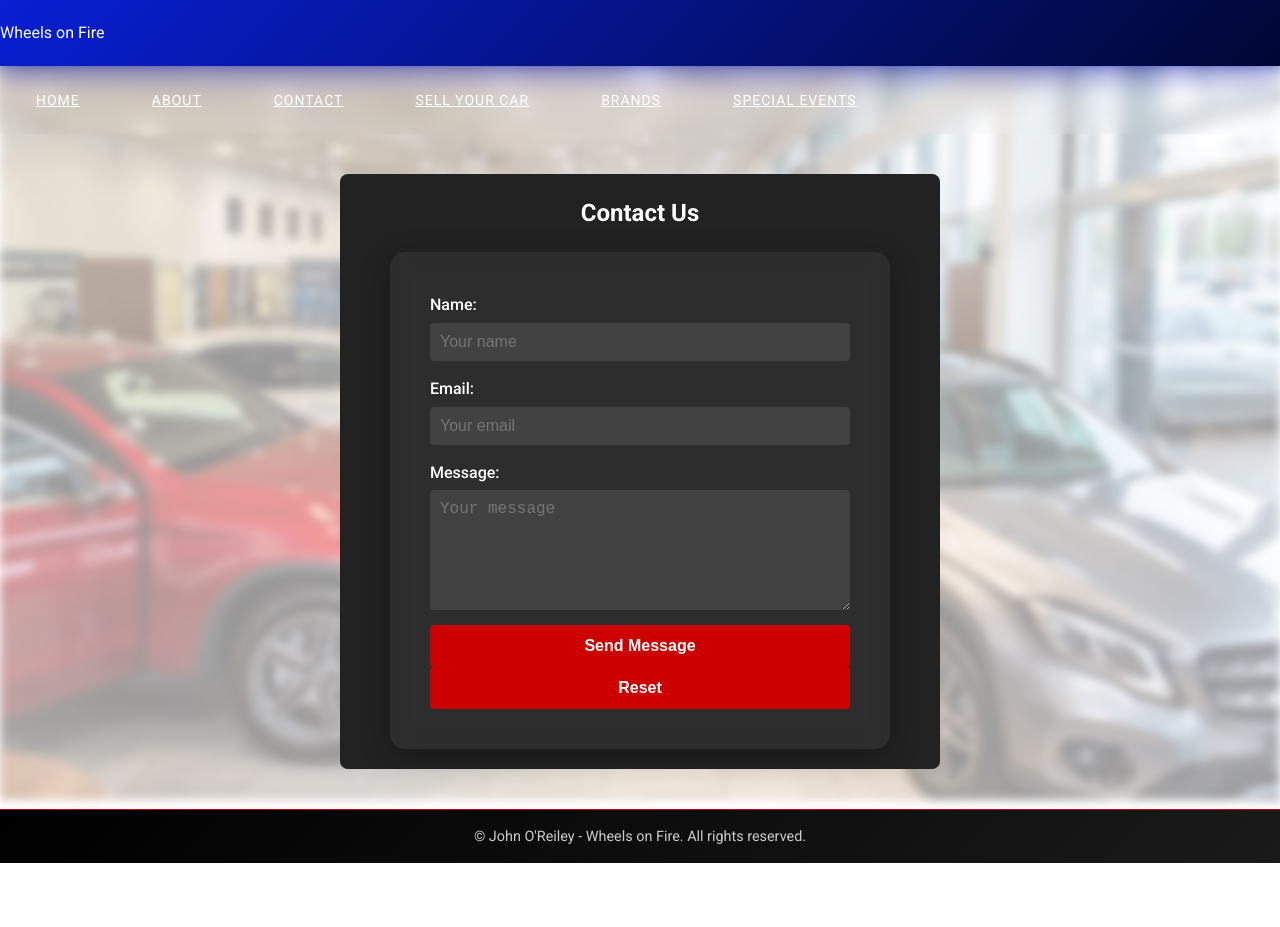
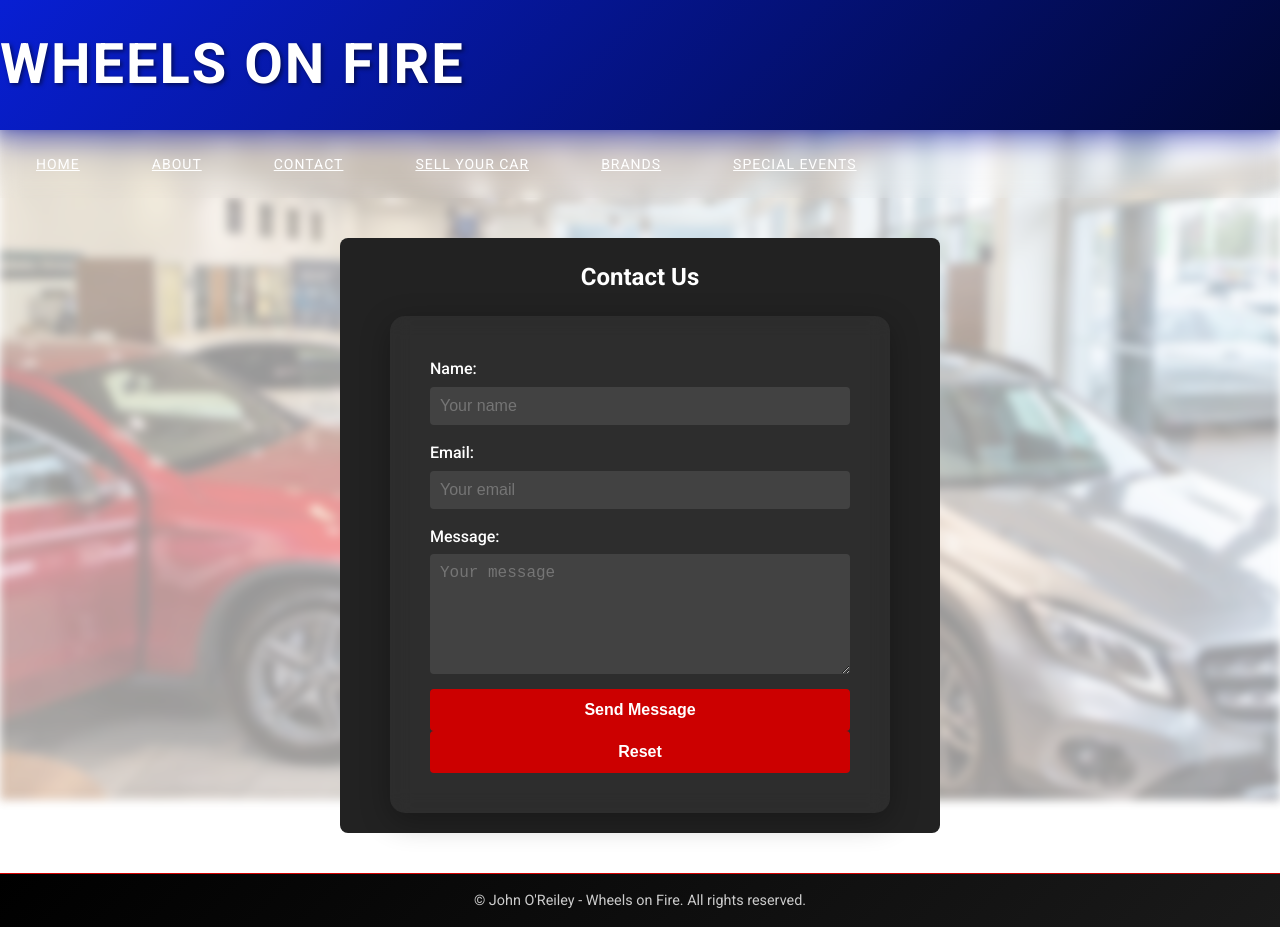
Before and after one commit to CaelumOR/WebDev_Project_EW-GL-COR, a plain HTML site: page pages/contact.html in a window 1280 px wide. Before the commit the page ends 863 px from the top, so only its background shows below. Drawn offline with Linux system fonts and the light colour scheme.

Commit message:
Add header tag to contact page

```diff
--- a/pages/contact.html
+++ b/pages/contact.html
@@ -8,7 +8,9 @@
   <link href="https://fonts.googleapis.com/css2?family=Roboto:wght@300;400;500;700&display=swap" rel="stylesheet" />
 </head>
   <body class="contact-page">
-  <header>Wheels on Fire</header>
+  <header>
+    <h1>Wheels on Fire</h1>
+  </header>
   <nav>
     <ul>
       <li><a href="../index.html">Home</a></li>
```
